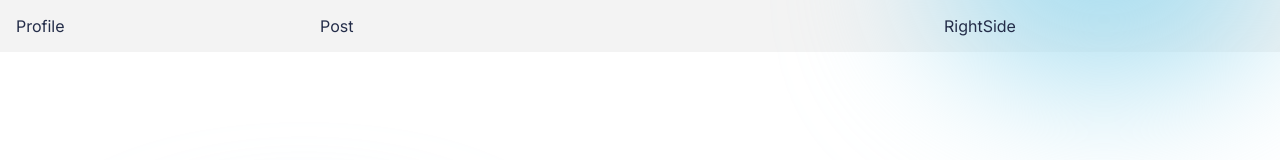
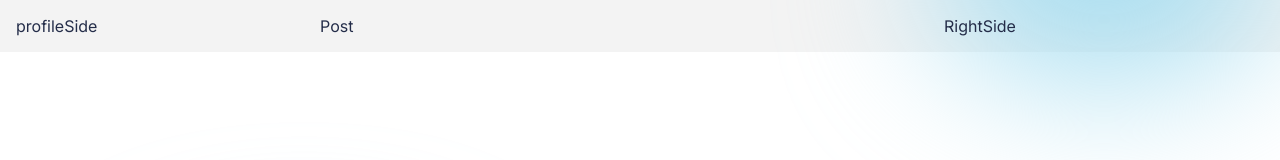
Before and after one commit to Tushar20-20Mahajan/Social_Media_App, a React (Create React App) app in the folder SocialMedia-Frontend/: page / in a window 1280 px wide. Shown: the top 160 px of the page. Built offline with nearby package versions, Linux system fonts and the light colour scheme.

Commit message:
Changes done and profileSide imported to home

```diff
--- a/SocialMedia-Frontend/src/components/profileSide/profileSide.jsx
+++ b/SocialMedia-Frontend/src/components/profileSide/profileSide.jsx
@@ -2,7 +2,9 @@ import React from 'react'
 
 const profileSide = () => {
   return (
-    <div>profileSide</div>
+    <div className='ProfileSide'>
+        profileSide
+    </div>
   )
 }
 
--- a/SocialMedia-Frontend/src/pages/home/Home.jsx
+++ b/SocialMedia-Frontend/src/pages/home/Home.jsx
@@ -1,9 +1,11 @@
 import React from 'react'
 import './Home.css'
+import ProfileSide from '../../components/profileSide/profileSide.jsx';
+
 const Home = () => {
   return (
     <div className='Home'>
-        <div className='profileSide'>Profile</div>
+     < ProfileSide />
         <div className='post'>Post</div>
         <div className='rightSide'>RightSide</div>
 
```
Also changed, not shown: SocialMedia-Frontend/src/components/profileSide/profile.css (deleted), SocialMedia-Frontend/src/components/profileSide/profileSide.css (added).
